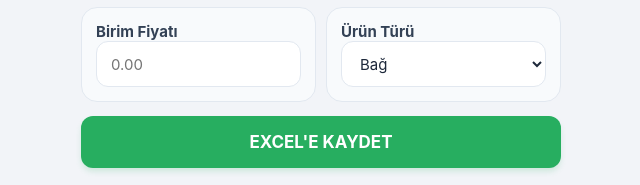
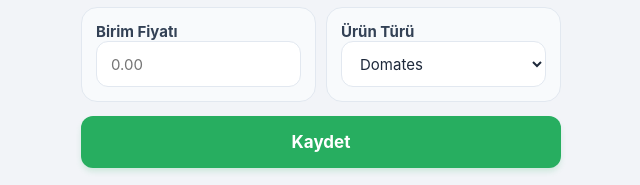
Before and after one commit to feyzialpar/ziraat-takip, a plain HTML site: page index.html in a window 1280 px wide. Shown: the part 450-635 px from the top of the page, without its empty margins (319-959 px from the left). Drawn offline with Linux system fonts and the light colour scheme; no server answers.

Commit message:
Update index.html

```diff
--- a/index.html
+++ b/index.html
@@ -349,15 +349,15 @@
             <div class="card" style="margin-bottom: 10px;">
                 <div class="card-title">Ürün Türü</div>
                 <select id="urunTuru">
+                <option value="Domates">Domates</option>
                     <option value="Bağ">Bağ</option>
-                    <option value="Domates">Domates</option>
                     <option value="Kayısı">Kayısı</option>
-                    <option value="Diğer">Diğer</option>
+                    <option value="Zeytin">Zeytin</option>
                 </select>
             </div>
         </div>
 
-        <button class="btn-submit" type="button" onclick="ilacKaydetHemFirebaseHemSheet()">EXCEL'E KAYDET</button>
+        <button class="btn-submit" type="button" onclick="ilacKaydetHemFirebaseHemSheet()">Kaydet</button>
     </form>
 
     <!-- ORTAK CANLI LİSTE -->
```
